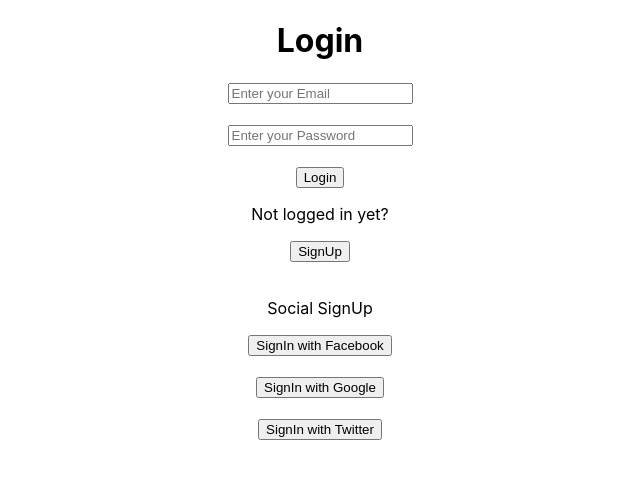
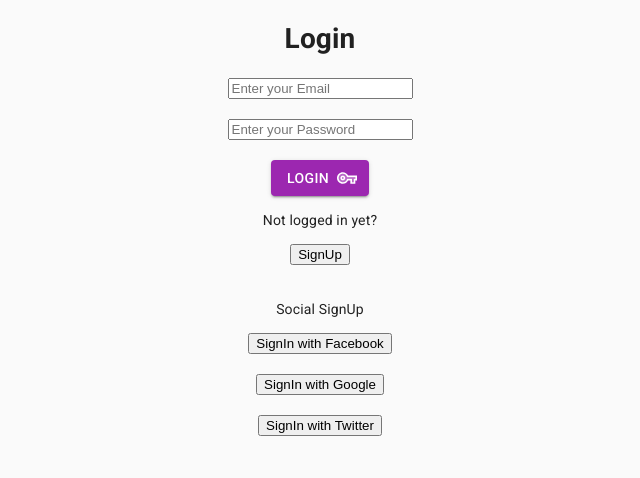
Before and after one commit to scrodrig/financial-tracker-ec, a React (Create React App) app: page /auth/login in a window 1280 px wide. Shown: the top 478 px of the page, without its empty margins (320-960 px from the left). Built offline with nearby package versions, Linux system fonts and the light colour scheme; no server answers.

Commit message:
setup and provide theme and icons

```diff
--- a/package.json
+++ b/package.json
@@ -3,6 +3,8 @@
   "version": "0.1.0",
   "private": true,
   "dependencies": {
+    "@material-ui/core": "^4.11.0",
+    "@material-ui/icons": "^4.9.1",
     "@testing-library/jest-dom": "^4.2.4",
     "@testing-library/react": "^9.3.2",
     "@testing-library/user-event": "^7.1.2",
--- a/public/index.html
+++ b/public/index.html
@@ -15,6 +15,8 @@
       user's mobile device or desktop. See https://developers.google.com/web/fundamentals/web-app-manifest/
     -->
     <link rel="manifest" href="%PUBLIC_URL%/manifest.json" />
+    <link rel="stylesheet" href="https://fonts.googleapis.com/css?family=Roboto:300,400,500,700&display=swap" />
+    <link rel="stylesheet" href="https://fonts.googleapis.com/icon?family=Material+Icons" />
     <!--
       Notice the use of %PUBLIC_URL% in the tags above.
       It will be replaced with the URL of the `public` folder during the build.
--- a/src/App.tsx
+++ b/src/App.tsx
@@ -1,14 +1,21 @@
-import "./App.css";
+import './App.css';
 
-import ApplicationRoutes from "./config/ApplicationRoutes";
-import { AuthProvider } from "./AuthProvider";
-import React from "react";
+import ApplicationRoutes from './config/ApplicationRoutes';
+import { AuthProvider } from './AuthProvider';
+import CssBaseline from '@material-ui/core/CssBaseline';
+import React from 'react';
+import { ThemeProvider } from '@material-ui/core/styles';
+import theme from './theme';
 
+// eslint-disable-next-line @typescript-eslint/explicit-module-boundary-types
 function App() {
     return (
         <div className="App">
             <AuthProvider>
+                <ThemeProvider theme={theme}>
+                    <CssBaseline />
                     <ApplicationRoutes />
+                </ThemeProvider>
             </AuthProvider>
         </div>
     );
--- a/src/config/firebase.ts
+++ b/src/config/firebase.ts
@@ -1,5 +1,4 @@
-// src/firebase.ts
-let firebaseConfig = {
+const firebaseConfig = {
     apiKey: process.env.REACT_APP_API_KEY,
     authDomain: process.env.REACT_APP_AUTH_DOMAIN,
     databaseURL: process.env.REACT_APP_DATABASE_URL,
--- /dev/null
+++ b/src/theme.js
@@ -0,0 +1,14 @@
+import { amber, grey, pink, purple, red } from '@material-ui/core/colors';
+
+import { createMuiTheme } from '@material-ui/core/styles';
+
+const theme = createMuiTheme({
+    palette: {
+        primary: purple,
+        secondary: pink,
+        active: amber,
+        inactive: red,
+        titleButton: grey
+    }
+});
+export default theme;
--- a/src/views/Auth/components/login.tsx
+++ b/src/views/Auth/components/login.tsx
@@ -4,6 +4,8 @@
 import React, { useContext, useEffect, useState } from 'react';
 
 import { AuthContext } from '../../../AuthProvider';
+import Button from '@material-ui/core/Button';
+import { VpnKeyTwoTone } from '@material-ui/icons';
 import firebase from '../../../firebase';
 import { useHistory } from 'react-router-dom';
 
@@ -162,7 +164,10 @@
                 />
                 <br />
                 <br />
-                <button>Login</button>
+                {/* <button>Login</button> */}
+                <Button type="submit" variant="contained" color="primary" endIcon={<VpnKeyTwoTone />}>
+                    Login
+                </Button>
                 <p>Not logged in yet?</p>
                 <button onClick={handleClick}>SignUp</button> <br />
                 <br />
```
Also changed, not shown: 1 other file (tests, documents, lock files or other folders). Lines whose indentation alone changed are shown as unchanged.
